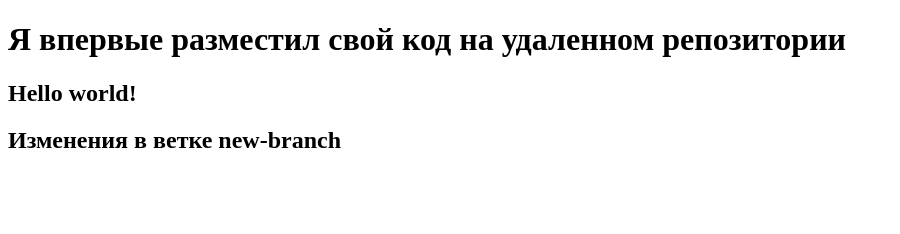
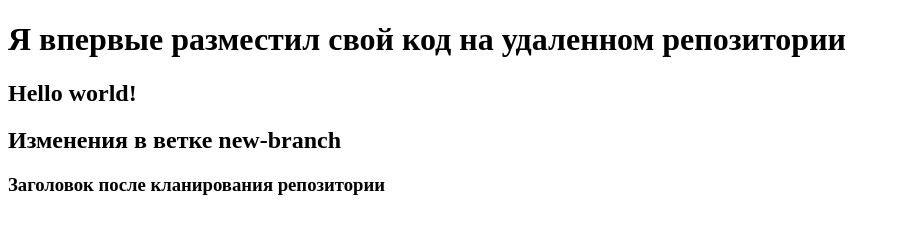
Before and after one commit to vasyaeprst/new-repoo, a plain HTML site: page index.html in a window 1280 px wide. Shown: the whole page, without its empty margins (0-900 px from the left). Drawn offline with Linux system fonts and the light colour scheme.

Commit message:
commit after cloning

```diff
--- a/index.html
+++ b/index.html
@@ -9,5 +9,6 @@
     <h1>Я впервые разместил свой код на удаленном репозитории</h1>
     <h2>Hello world!</h2>
     <h2>Изменения в ветке new-branch</h2>
+    <h3>Заголовок после кланирования репозитории</h3>
 </body>
 </html>
```
